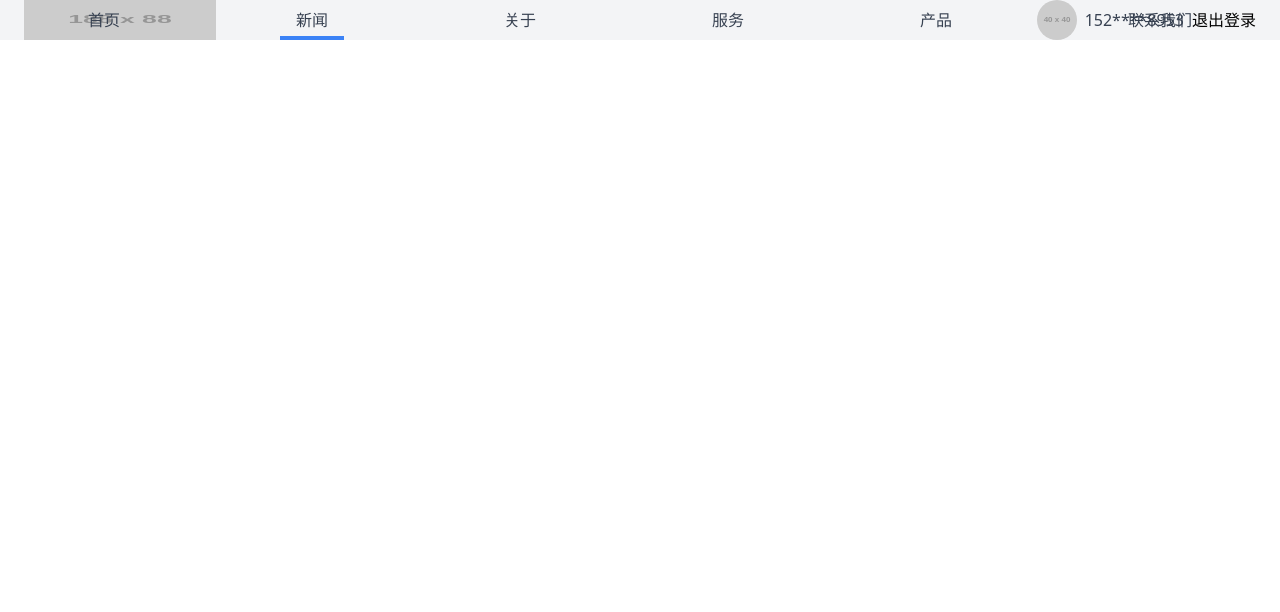
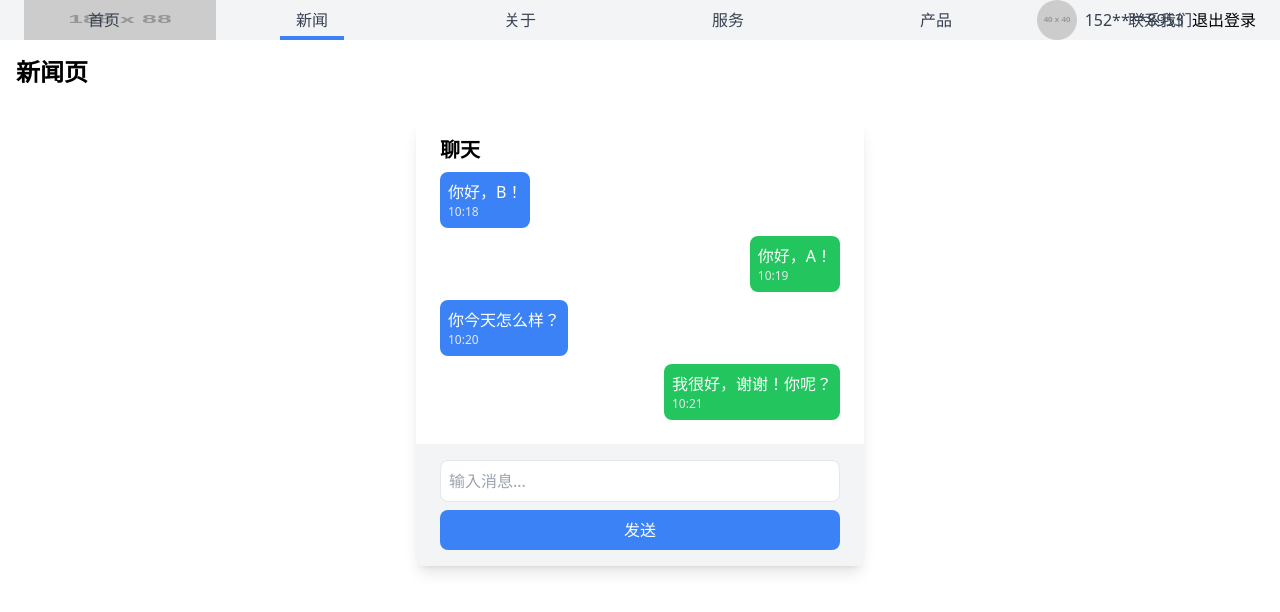
Before and after one commit to xtc2016xtc/aora, a React (Vite) app: page /news in a window 1280 px wide. Shown: the top 612 px of the page. Built offline with nearby package versions, Linux system fonts and the light colour scheme.

Commit message:
聊天功能

```diff
--- a/src/App.jsx
+++ b/src/App.jsx
@@ -1,8 +1,10 @@
+import React from 'react';
 import { BrowserRouter as Router, Route, Routes } from 'react-router-dom';
 import Main from './man/Main';
 import Checkout from './pages/Checkout';
 import OrderStatus from './pages/OrderStatus';
 import Navbar from './components/Navbar';
+import News from './pages/News';
 
 const App = () => {
   return (
@@ -13,6 +15,7 @@ const App = () => {
           <Route path="/" element={<Main />} />
           <Route path="/checkout" element={<Checkout />} />
           <Route path="/order-status" element={<OrderStatus />} />
+          <Route path="/news" element={<News />} />
           {/* 添加其他路由 */}
         </Routes>
       </div>
--- /dev/null
+++ b/src/components/Chat.jsx
@@ -0,0 +1,57 @@
+import React, { useState } from 'react';
+
+const Chat = () => {
+  const [messages, setMessages] = useState([
+    { id: 1, user: 'A', text: '你好，B！', time: '10:18' },
+    { id: 2, user: 'B', text: '你好，A！', time: '10:19' },
+    { id: 3, user: 'A', text: '你今天怎么样？', time: '10:20' },
+    { id: 4, user: 'B', text: '我很好，谢谢！你呢？', time: '10:21' },
+  ]);
+
+  const [input, setInput] = useState('');
+
+  const handleSend = () => {
+    if (input.trim()) {
+      const newMessage = {
+        id: messages.length + 1,
+        user: 'B', // 假设当前用户是 A
+        text: input,
+        time: new Date().toLocaleTimeString([], { hour: '2-digit', minute: '2-digit' }),
+      };
+      setMessages([...messages, newMessage]);
+      setInput('');
+    }
+  };
+
+  return (
+    <div className="max-w-md mx-auto bg-white shadow-lg rounded-lg overflow-hidden">
+      <div className="px-6 py-4">
+        <div className="font-bold text-xl mb-2">聊天</div>
+        <div className="h-64 overflow-y-auto">
+          {messages.map((message) => (
+            <div key={message.id} className={`flex ${message.user === 'A' ? 'justify-start' : 'justify-end'} mb-2`}>
+              <div className={`bg-${message.user === 'A' ? 'blue' : 'green'}-500 text-white p-2 rounded-lg`}>
+                <div>{message.text}</div>
+                <div className="text-xs text-gray-200">{message.time}</div>
+              </div>
+            </div>
+          ))}
+        </div>
+      </div>
+      <div className="px-6 py-4 bg-gray-100">
+        <input
+          type="text"
+          className="w-full p-2 border rounded-lg"
+          placeholder="输入消息..."
+          value={input}
+          onChange={(e) => setInput(e.target.value)}
+        />
+        <button onClick={handleSend} className="mt-2 w-full bg-blue-500 text-white p-2 rounded-lg">
+          发送
+        </button>
+      </div>
+    </div>
+  );
+};
+
+export default Chat;
--- /dev/null
+++ b/src/pages/News.jsx
@@ -0,0 +1,16 @@
+import React from 'react';
+import Chat from '../components/Chat';
+
+const News = () => {
+  return (
+    <div className="p-4">
+      <h1 className="text-2xl font-bold mb-4">新闻页</h1>
+      {/* 这里可以添加新闻内容 */}
+      <div className="mt-8">
+        <Chat />
+      </div>
+    </div>
+  );
+};
+
+export default News;
```
